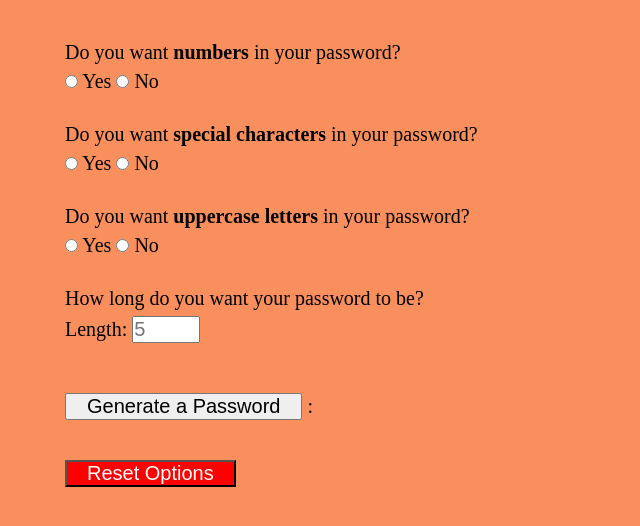
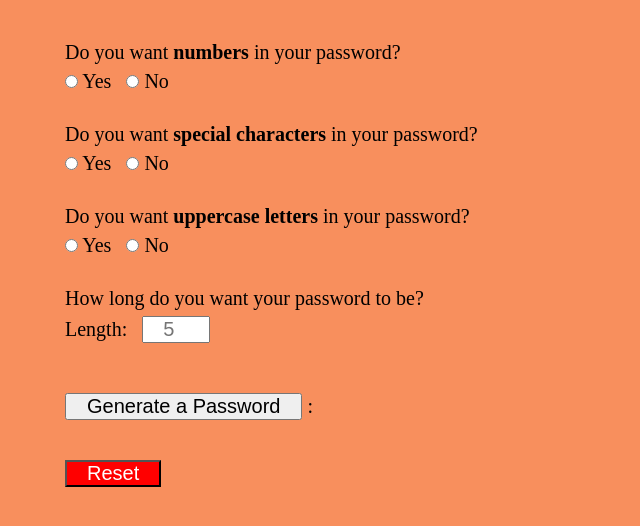
Before and after one commit to kquarantajr/project2, a plain HTML site: page index.html in a window 1280 px wide. Shown: the part 208-734 px from the top of the page, without its empty margins (319-959 px from the left). Drawn offline with nearby package versions, Linux system fonts and the light colour scheme.

Commit message:
updated Reset button, label spacing

```diff
--- a/index.html
+++ b/index.html
@@ -16,7 +16,7 @@
             <div class="question">Do you want <strong>numbers</strong> in your password?</div>
             <input type="radio" id="numTrue" name="numbers" value="true">
             <label for="numTrue">Yes</label>
-            <input type="radio" id="numFalse" name="numbers" value="hamburger">
+            <input type="radio" id="numFalse" name="numbers" value="false">
             <label for="numFalse">No</label>
         </div>
         <div class="inputDiv">
@@ -46,7 +46,7 @@
             <div id="pwDisplay">
             </div>
         </div>
-        <button id="resetButton">Reset Options</button>
+        <button id="resetButton">Reset</button>
     </main>
 </body>
 </html>
--- a/script.js
+++ b/script.js
@@ -26,6 +26,7 @@ resetButton.addEventListener('click', () => {
     radio.checked = false;
   })
   length.value = '';
+  pwDisplay.innerText = '';
 });
 
 generateButton.addEventListener('click', async () => {
@@ -49,6 +50,7 @@ generateButton.addEventListener('click', async () => {
       uppercaseValue = '';
     }
 
+
     //GET Request
     let response = await axios.get(
         `https://passwordinator.herokuapp.com?${numbersValue}${specialValue}${uppercaseValue}len=${length.value}`
--- a/style.css
+++ b/style.css
@@ -25,8 +25,12 @@ main{
 .question{
     margin: 0.3em 0;
 }
+label{
+    margin-right: 10px;
+}
 #length{
     min-width: 50px;
+    text-align: center;
 }
 button{
     display: inline-block;
```
